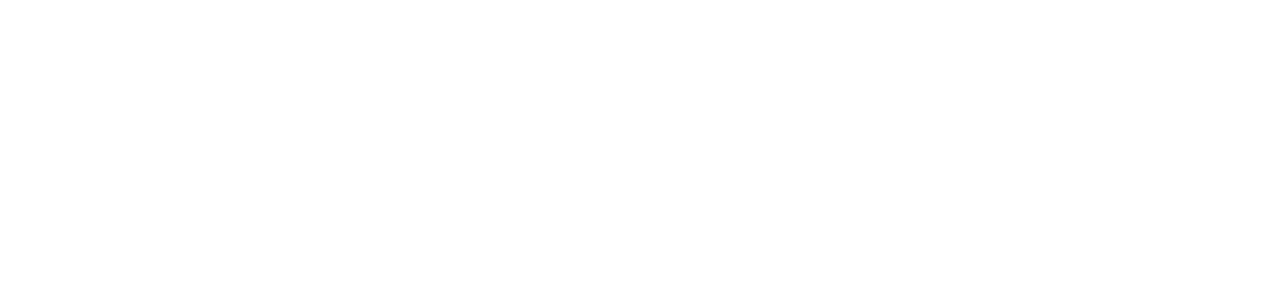
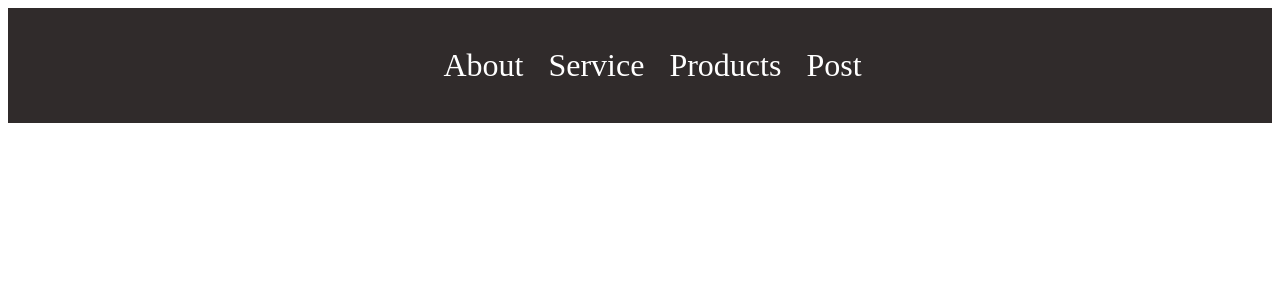
Before and after one commit to akmataliev-v/shop, a React (Create React App) app: page /service in a window 1280 px wide. Shown: the top 300 px of the page. Built offline with nearby package versions, Linux system fonts and the light colour scheme.

Commit message:
added herder

```diff
--- a/src/App.js
+++ b/src/App.js
@@ -1,9 +1,31 @@
 import image from "./assets/image.jpg";
 import React from "react";
 import "./style.css";
+import { Routes, Route, Link } from "react-router-dom";
+import About from "./components/About/about";
+import Footer from "./components/footer";
+import Post from "./components/Post";
+import Product from "./components/Product/Product";
+import Service from "./components/Service/service";
 
 function App() {
-  return <div></div>;
+  return (
+    <div>
+      <header className="App-header">
+        <Link to="/about">About</Link>
+        <Link to="/service">Service</Link>
+        <Link to="/products">Products</Link>
+        <Link to="/post">Post</Link>
+      </header>
+      <Routes>
+        <Route path="/about" element={<About />} />
+        <Route path="/post" element={<Post />} />
+        <Route path="/products" element={<Product />} />
+        <Route path="/service" element={<Service />} />
+      </Routes>
+      <Footer />
+    </div>
+  );
 }
 
 export default App;
--- a/src/components/Service/service.js
+++ b/src/components/Service/service.js
@@ -1,5 +1,5 @@
 function Service() {
-    return <div></div>
+  return <div></div>;
 }
 
-export default S
+export default Service;
--- a/src/components/footer/index.js
+++ b/src/components/footer/index.js
@@ -1,5 +1,5 @@
-function footer () {
-    return <div></div>;
+function Footer() {
+  return <div></div>;
 }
 
-export default footer;
+export default Footer;
--- a/src/index.js
+++ b/src/index.js
@@ -2,10 +2,13 @@
 import ReactDOM from "react-dom/client";
 import "./index.css";
 import App from "./App";
+import { BrowserRouter } from "react-router-dom";
 
 const root = ReactDOM.createRoot(document.getElementById("root"));
 root.render(
   <React.StrictMode>
-    <App />
+    <BrowserRouter>
+      <App />
+    </BrowserRouter>
   </React.StrictMode>
 );
--- a/src/style.css
+++ b/src/style.css
@@ -1,19 +1,21 @@
-.container {
-    width: 500px;
-    height: 600px;
-    border: 3px solid red;
-    display: flex;
-    flex-direction: column-reverse;
-    justify-content: start;
-}
-
-.item {
-    width: 100px;
-    height: 100px;
-    background-color: chocolate;
-    font-size: 52px;
-    color: white;
+.App-header {
+    width: 100%;
+    height: 115px;
     display: flex;
     justify-content: center;
     align-items: center;
+    background-color: rgb(48, 43, 43);
 }
+
+.App-header * {
+    color: #fff;
+    font-size: 32px;
+    margin-left: 25px;
+    text-decoration: none;
+}
+
+.page {
+    text-align: center;
+    font-size: 34px;
+    margin-top: 30px;
+}
```
